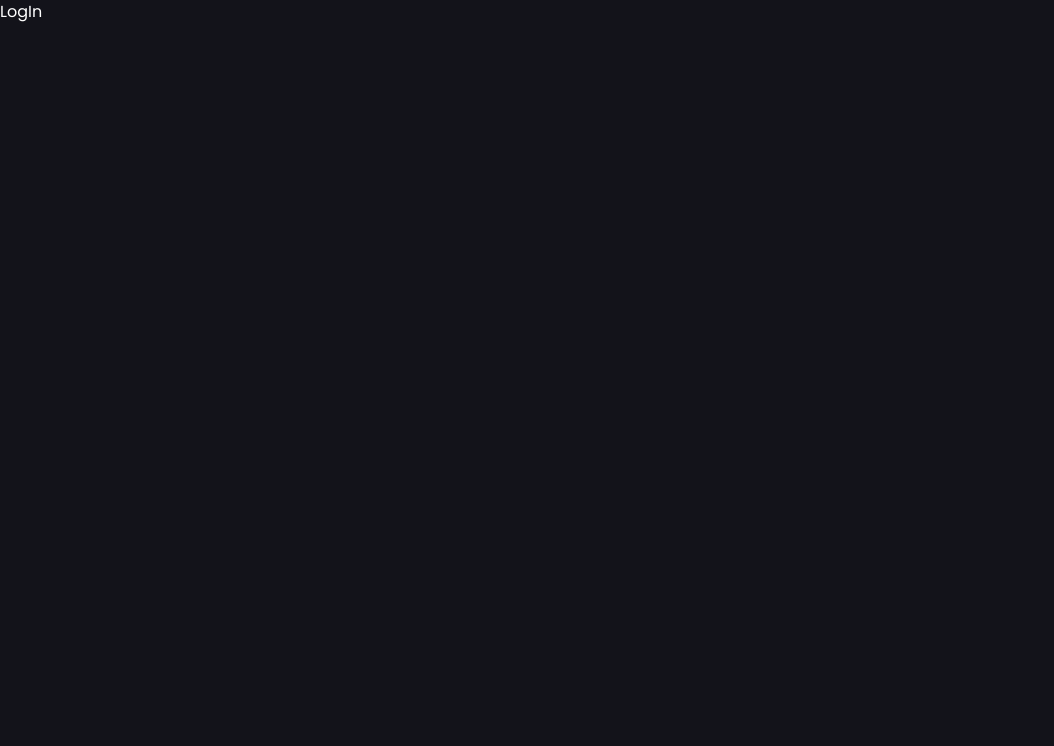
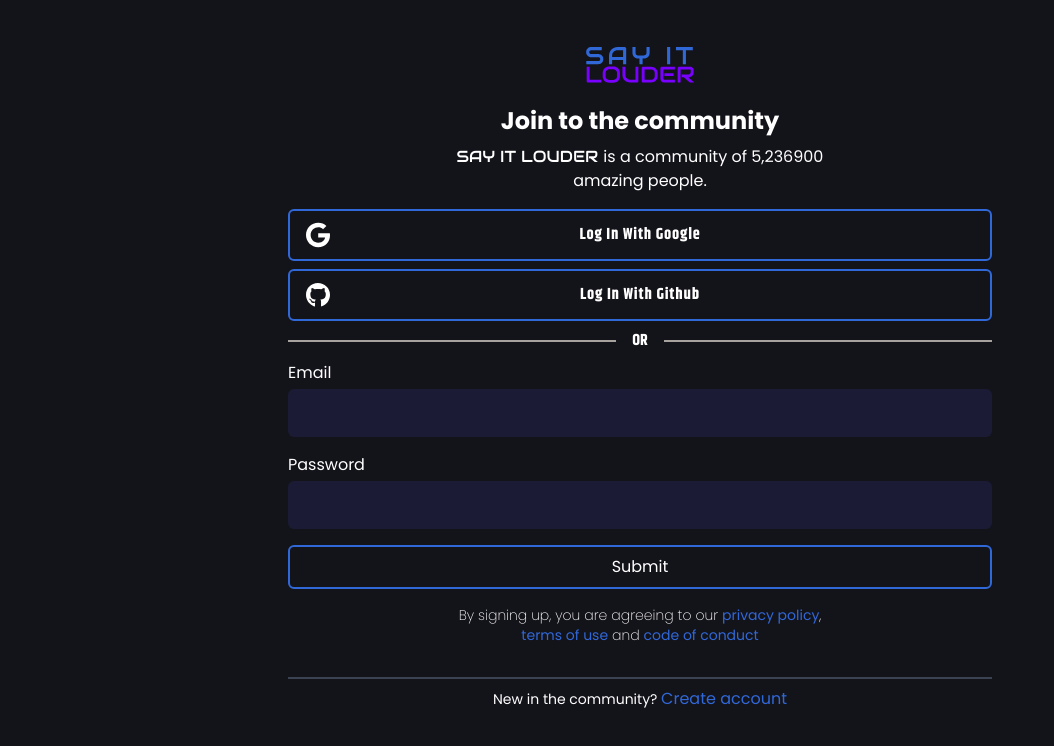
Before and after one commit to say-it-louder/say-it-louder-app, a Next.js app: page /login in a window 1280 px wide. Shown: the top 746 px of the page, without its empty margins (0-1054 px from the left). Built offline with nearby package versions, Linux system fonts and the light colour scheme.

Commit message:
SIL-34 adding login form

```diff
--- a/app/signup/layout.tsx
+++ b/app/(authentication)/layout.tsx
@@ -1,12 +1,17 @@
+"use client";
+
 import Logo from "../ui/logo";
 import Link from "next/link";
 import { audiowide } from "../ui/fonts";
+import { usePathname } from "next/navigation";
 
 export default function SignUpLayout({
   children,
 }: {
   children: React.ReactNode;
 }) {
+  const pathname = usePathname();
+
   return (
     <div
       className={` flex flex-col justify-center text-center items-center gap-4 px-4 pb-4 md:px-8 lg:max-w-3xl m-auto`}
@@ -32,12 +37,22 @@ export default function SignUpLayout({
         <a className="simple-anchor">terms of use</a> and{" "}
         <a className="simple-anchor">code of conduct</a>
       </p>
+      {pathname.startsWith("/signup") && (
         <p className="text-sm mt-4 border-t-2 border-slate-500/50 pt-2 w-full">
           Already have an account?{" "}
           <Link href="/login" className="simple-link text-logo-500">
             Log in
           </Link>
         </p>
+      )}
+      {pathname === "/login" && (
+        <p className="text-sm mt-4 border-t-2 border-slate-500/50 pt-2 w-full">
+          New in the community?{" "}
+          <Link href="/signup" className="simple-link text-logo-500">
+            Create account
+          </Link>
+        </p>
+      )}
     </div>
   );
 }
--- /dev/null
+++ b/app/(authentication)/login/page.tsx
@@ -0,0 +1,21 @@
+import LoginForm from "@/app/ui/loginForm";
+import LinkBtn from "../../ui/linkBtn";
+import { FaGoogle, FaGithub } from "react-icons/fa";
+import { khand } from "@/app/ui/fonts";
+
+export default function LogInPage() {
+  return (
+    <div className="w-full space-y-2">
+      <div className="w-full space-y-2">
+        <LinkBtn label="log in with google" icon={FaGoogle} href="/" />
+        <LinkBtn label="log in with github" icon={FaGithub} href="/" />
+      </div>
+      <div className="flex items-center gap-4">
+        <div className="w-full border-[1px] border-stone-400"></div>
+        <p className={`${khand.className} uppercase text-base font-bold`}>or</p>
+        <div className="w-full border-[1px] border-stone-400"></div>
+      </div>
+      <LoginForm />
+    </div>
+  );
+}
--- a/app/signup/mail/page.tsx
+++ b/app/(authentication)/signup/mail/page.tsx
@@ -4,7 +4,7 @@ import { useFormState } from "react-dom";
 import { createUser } from "@/app/lib/actions";
 import SubmitButton from "@/app/ui/submitButton";
 
-export default function SignUpMail() {
+export default function SignUpMailPage() {
   const [state, dispatch] = useFormState(createUser, null);
 
   return (
--- a/app/signup/page.tsx
+++ b/app/(authentication)/signup/page.tsx
@@ -1,8 +1,8 @@
-import LinkBtn from "../ui/linkBtn";
+import LinkBtn from "@/app/ui/linkBtn";
 import { FaGoogle, FaGithub } from "react-icons/fa";
 import { IoMail } from "react-icons/io5";
 
-export default function SignUp() {
+export default function SignUpPage() {
   return (
     <div className="space-y-4 w-full">
       <LinkBtn label="sing up with google" icon={FaGoogle} href="/" />
--- a/app/lib/actions.ts
+++ b/app/lib/actions.ts
@@ -28,11 +28,17 @@ export async function createUser(prevState: any, formData: FormData) {
 
   // Insert data into the database
   try {
+    console.log("entering to the try sentence");
     await sql`INSERT INTO users (name, email, password, active_since)
   VALUES (${fullName}, ${email}, ${hashedPassword}, ${currentDate})`;
-  } catch (error) {
+  } catch (error: any) {
+    if (error.code === "23505") {
+      return {
+        message: "the e-mail address is already registered.",
+      };
+    }
     return {
-      message: "database error: failed to create user.",
+      message: `database error: failed to create user, error code: ${error.code}`,
     };
   }
 
--- a/app/login/page.tsx
+++ /dev/null
@@ -1,5 +0,0 @@
-import React from "react";
-
-export default function LogIn() {
-  return <div>LogIn</div>;
-}
--- /dev/null
+++ b/app/ui/loginForm.tsx
@@ -0,0 +1,26 @@
+"use client";
+import SubmitButton from "./submitButton";
+
+export default function LoginForm() {
+  return (
+    <form action="" className="w-full space-y-4">
+      <div className="container-input">
+        <div className="container-error">
+          <label htmlFor="email">Email</label>
+          <p className="error-message"></p>
+        </div>
+        <input type="text" name="email" />
+      </div>
+      <div className="container-input">
+        <div className="container-error">
+          <label htmlFor="password">Password</label>
+          <p className="error-message"></p>
+        </div>
+        <input type="password" name="password" />
+      </div>
+      <div>
+        <SubmitButton />
+      </div>
+    </form>
+  );
+}
--- a/app/ui/submitButton.tsx
+++ b/app/ui/submitButton.tsx
@@ -9,7 +9,7 @@ export default function SubmitButton() {
       type="submit"
       className="primary-link w-full py-2 capitalize disabled:bg-slate-500 disabled:cursor-wait disabled:brightness-100 disabled:border-0"
     >
-      {pending ? "submitting" : "submit"}
+      {pending ? "submitting..." : "submit"}
     </button>
   );
 }
--- a/package.json
+++ b/package.json
@@ -12,6 +12,7 @@
     "@vercel/postgres": "^0.5.1",
     "bcrypt": "^5.1.1",
     "next": "14.0.4",
+    "next-auth": "^5.0.0-beta.4",
     "react": "^18",
     "react-dom": "^18",
     "react-icons": "^4.12.0",
```
Also changed, not shown: auth.config.ts (added, +8 -0 lines), app/(authentication)/signup/mail/error.tsx (renamed from app/signup/mail/error.tsx), 2 other files (tests, documents, lock files or other folders). Lines whose indentation alone changed are shown as unchanged.
